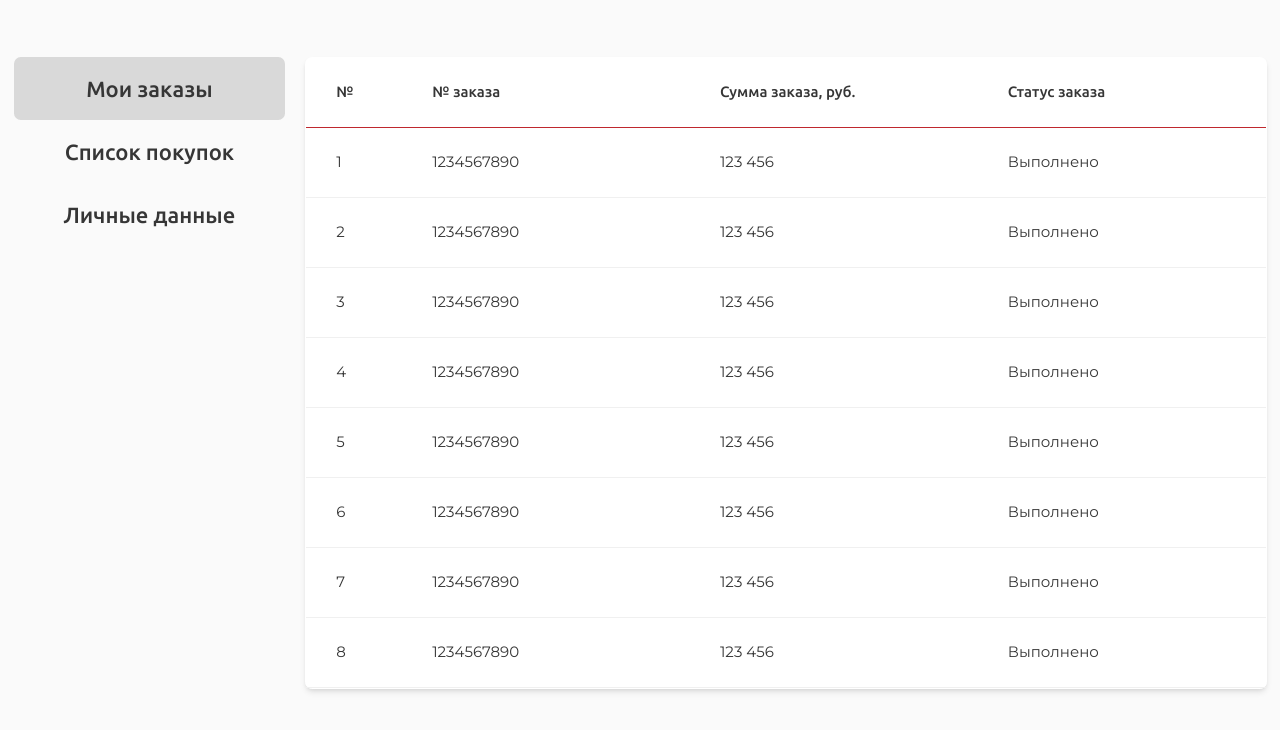
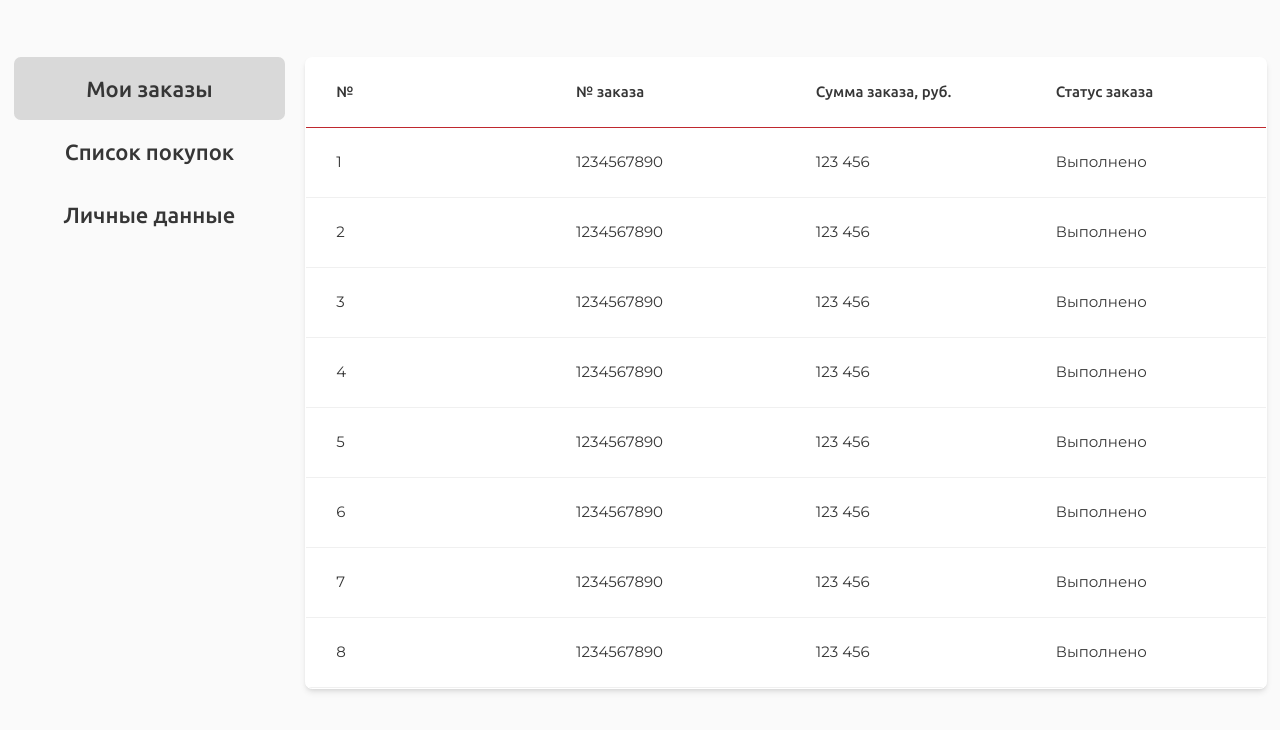
Before and after one commit to Haskiro/anescom, a website: page src/profile.html in a window 1280 px wide. Drawn offline with Linux system fonts and the light colour scheme.

Commit message:
orders table overflow scroll

```diff
--- a/src/profile.html
+++ b/src/profile.html
@@ -22,68 +22,70 @@
             <button class="w-full text-[16px] lg:text-[22px] font-['Ubuntu'] font-medium text-center py-[7px] lg:py-[15px] px-[15px] lg:px-[50px] rounded-md whitespace-nowrap">Личные данные</button>
         </li>
     </ul>
-    <div class="shadow-md w-full bg-white rounded-md border border-white">
+    <div class="shadow-md bg-white rounded-md border border-white w-full overflow-x-scroll">
+        <div class="min-w-[700px]">
         <div class="flex h-[60px] lg:h-[70px] items-center border-b font-['Ubuntu'] text-[14px] sm:text-[15px] font-medium border-b-1 border-b-[#BF282E]">
-            <p class="w-[10%] px-[15px] lg:px-[30px]">№</p>
-            <p class="w-[30%] px-[15px] lg:px-[30px]">№ заказа</p>
-            <p class="w-[30%] px-[15px] lg:px-[30px]">Сумма заказа, руб.</p>
-            <p class="w-[30%] px-[15px] lg:px-[30px]">Статус заказа</p>
+            <p class="w-[25%] px-[15px] lg:px-[30px]">№</p>
+            <p class="w-[25%] px-[15px] lg:px-[30px]">№ заказа</p>
+            <p class="w-[25%] px-[15px] lg:px-[30px]">Сумма заказа, руб.</p>
+            <p class="w-[25%] px-[15px] lg:px-[30px]">Статус заказа</p>
         </div>
         <div class="flex h-[55px] lg:h-[70px] items-center border-b font-['Montserrat'] text-[14px] sm:text-[15px] font-normal border-b-1 border-b-[#F0F0F0]">
-            <p class="w-[10%] px-[15px] lg:px-[30px]">1</p>
-            <p class="w-[30%] px-[15px] lg:px-[30px] overflow-ellipsis overflow-hidden" title="1234567890">
+            <p class="w-[25%] px-[15px] lg:px-[30px]">1</p>
+            <p class="w-[25%] px-[15px] lg:px-[30px] overflow-ellipsis overflow-hidden" title="1234567890">
                 1234567890</p>
-            <p class="w-[30%] px-[15px] lg:px-[30px] overflow-ellipsis overflow-hidden" title="123 456">123 456</p>
-            <p class="w-[30%] px-[15px] lg:px-[30px] overflow-ellipsis overflow-hidden" title="Выполнено">Выполнено</p>
+            <p class="w-[25%] px-[15px] lg:px-[30px] overflow-ellipsis overflow-hidden" title="123 456">123 456</p>
+            <p class="w-[25%] px-[15px] lg:px-[30px] overflow-ellipsis overflow-hidden" title="Выполнено">Выполнено</p>
         </div>
             <div class="flex h-[55px] lg:h-[70px] items-center border-b font-['Montserrat'] text-[14px] sm:text-[15px] font-normal border-b-1 border-b-[#F0F0F0]">
-            <p class="w-[10%] px-[15px] lg:px-[30px]">2</p>
-            <p class="w-[30%] px-[15px] lg:px-[30px] overflow-ellipsis overflow-hidden" title="1234567890">
+                <p class="w-[25%] px-[15px] lg:px-[30px]">2</p>
+                <p class="w-[25%] px-[15px] lg:px-[30px] overflow-ellipsis overflow-hidden" title="1234567890">
                     1234567890</p>
-            <p class="w-[30%] px-[15px] lg:px-[30px] overflow-ellipsis overflow-hidden" title="123 456">123 456</p>
-            <p class="w-[30%] px-[15px] lg:px-[30px] overflow-ellipsis overflow-hidden" title="Выполнено">Выполнено</p>
+                <p class="w-[25%] px-[15px] lg:px-[30px] overflow-ellipsis overflow-hidden" title="123 456">123 456</p>
+                <p class="w-[25%] px-[15px] lg:px-[30px] overflow-ellipsis overflow-hidden" title="Выполнено">Выполнено</p>
             </div>
             <div class="flex h-[55px] lg:h-[70px] items-center border-b font-['Montserrat'] text-[14px] sm:text-[15px] font-normal border-b-1 border-b-[#F0F0F0]">
-            <p class="w-[10%] px-[15px] lg:px-[30px]">3</p>
-            <p class="w-[30%] px-[15px] lg:px-[30px] overflow-ellipsis overflow-hidden" title="1234567890">
+                <p class="w-[25%] px-[15px] lg:px-[30px]">3</p>
+                <p class="w-[25%] px-[15px] lg:px-[30px] overflow-ellipsis overflow-hidden" title="1234567890">
                     1234567890</p>
-            <p class="w-[30%] px-[15px] lg:px-[30px] overflow-ellipsis overflow-hidden" title="123 456">123 456</p>
-            <p class="w-[30%] px-[15px] lg:px-[30px] overflow-ellipsis overflow-hidden" title="Выполнено">Выполнено</p>
+                <p class="w-[25%] px-[15px] lg:px-[30px] overflow-ellipsis overflow-hidden" title="123 456">123 456</p>
+                <p class="w-[25%] px-[15px] lg:px-[30px] overflow-ellipsis overflow-hidden" title="Выполнено">Выполнено</p>
             </div>
             <div class="flex h-[55px] lg:h-[70px] items-center border-b font-['Montserrat'] text-[14px] sm:text-[15px] font-normal border-b-1 border-b-[#F0F0F0]">
-            <p class="w-[10%] px-[15px] lg:px-[30px]">4</p>
-            <p class="w-[30%] px-[15px] lg:px-[30px] overflow-ellipsis overflow-hidden" title="1234567890">
+                <p class="w-[25%] px-[15px] lg:px-[30px]">4</p>
+                <p class="w-[25%] px-[15px] lg:px-[30px] overflow-ellipsis overflow-hidden" title="1234567890">
                     1234567890</p>
-            <p class="w-[30%] px-[15px] lg:px-[30px] overflow-ellipsis overflow-hidden" title="123 456">123 456</p>
-            <p class="w-[30%] px-[15px] lg:px-[30px] overflow-ellipsis overflow-hidden" title="Выполнено">Выполнено</p>
+                <p class="w-[25%] px-[15px] lg:px-[30px] overflow-ellipsis overflow-hidden" title="123 456">123 456</p>
+                <p class="w-[25%] px-[15px] lg:px-[30px] overflow-ellipsis overflow-hidden" title="Выполнено">Выполнено</p>
             </div>
             <div class="flex h-[55px] lg:h-[70px] items-center border-b font-['Montserrat'] text-[14px] sm:text-[15px] font-normal border-b-1 border-b-[#F0F0F0]">
-            <p class="w-[10%] px-[15px] lg:px-[30px]">5</p>
-            <p class="w-[30%] px-[15px] lg:px-[30px] overflow-ellipsis overflow-hidden" title="1234567890">
+                <p class="w-[25%] px-[15px] lg:px-[30px]">5</p>
+                <p class="w-[25%] px-[15px] lg:px-[30px] overflow-ellipsis overflow-hidden" title="1234567890">
                     1234567890</p>
-            <p class="w-[30%] px-[15px] lg:px-[30px] overflow-ellipsis overflow-hidden" title="123 456">123 456</p>
-            <p class="w-[30%] px-[15px] lg:px-[30px] overflow-ellipsis overflow-hidden" title="Выполнено">Выполнено</p>
+                <p class="w-[25%] px-[15px] lg:px-[30px] overflow-ellipsis overflow-hidden" title="123 456">123 456</p>
+                <p class="w-[25%] px-[15px] lg:px-[30px] overflow-ellipsis overflow-hidden" title="Выполнено">Выполнено</p>
             </div>
             <div class="flex h-[55px] lg:h-[70px] items-center border-b font-['Montserrat'] text-[14px] sm:text-[15px] font-normal border-b-1 border-b-[#F0F0F0]">
-            <p class="w-[10%] px-[15px] lg:px-[30px]">6</p>
-            <p class="w-[30%] px-[15px] lg:px-[30px] overflow-ellipsis overflow-hidden" title="1234567890">
+                <p class="w-[25%] px-[15px] lg:px-[30px]">6</p>
+                <p class="w-[25%] px-[15px] lg:px-[30px] overflow-ellipsis overflow-hidden" title="1234567890">
                     1234567890</p>
-            <p class="w-[30%] px-[15px] lg:px-[30px] overflow-ellipsis overflow-hidden" title="123 456">123 456</p>
-            <p class="w-[30%] px-[15px] lg:px-[30px] overflow-ellipsis overflow-hidden" title="Выполнено">Выполнено</p>
+                <p class="w-[25%] px-[15px] lg:px-[30px] overflow-ellipsis overflow-hidden" title="123 456">123 456</p>
+                <p class="w-[25%] px-[15px] lg:px-[30px] overflow-ellipsis overflow-hidden" title="Выполнено">Выполнено</p>
             </div>
             <div class="flex h-[55px] lg:h-[70px] items-center border-b font-['Montserrat'] text-[14px] sm:text-[15px] font-normal border-b-1 border-b-[#F0F0F0]">
-            <p class="w-[10%] px-[15px] lg:px-[30px]">7</p>
-            <p class="w-[30%] px-[15px] lg:px-[30px] overflow-ellipsis overflow-hidden" title="1234567890">
+                <p class="w-[25%] px-[15px] lg:px-[30px]">7</p>
+                <p class="w-[25%] px-[15px] lg:px-[30px] overflow-ellipsis overflow-hidden" title="1234567890">
                     1234567890</p>
-            <p class="w-[30%] px-[15px] lg:px-[30px] overflow-ellipsis overflow-hidden" title="123 456">123 456</p>
-            <p class="w-[30%] px-[15px] lg:px-[30px] overflow-ellipsis overflow-hidden" title="Выполнено">Выполнено</p>
+                <p class="w-[25%] px-[15px] lg:px-[30px] overflow-ellipsis overflow-hidden" title="123 456">123 456</p>
+                <p class="w-[25%] px-[15px] lg:px-[30px] overflow-ellipsis overflow-hidden" title="Выполнено">Выполнено</p>
             </div>
             <div class="flex h-[55px] lg:h-[70px] items-center border-b font-['Montserrat'] text-[14px] sm:text-[15px] font-normal border-b-1 border-b-[#F0F0F0]">
-            <p class="w-[10%] px-[15px] lg:px-[30px]">8</p>
-            <p class="w-[30%] px-[15px] lg:px-[30px] overflow-ellipsis overflow-hidden" title="1234567890">
+                <p class="w-[25%] px-[15px] lg:px-[30px]">8</p>
+                <p class="w-[25%] px-[15px] lg:px-[30px] overflow-ellipsis overflow-hidden" title="1234567890">
                     1234567890</p>
-            <p class="w-[30%] px-[15px] lg:px-[30px] overflow-ellipsis overflow-hidden" title="123 456">123 456</p>
-            <p class="w-[30%] px-[15px] lg:px-[30px] overflow-ellipsis overflow-hidden" title="Выполнено">Выполнено</p>
+                <p class="w-[25%] px-[15px] lg:px-[30px] overflow-ellipsis overflow-hidden" title="123 456">123 456</p>
+                <p class="w-[25%] px-[15px] lg:px-[30px] overflow-ellipsis overflow-hidden" title="Выполнено">Выполнено</p>
+            </div>
         </div>
     </div>
 </main>
```
Also changed, not shown: src/styles/index.css. Lines whose indentation alone changed are shown as unchanged.
